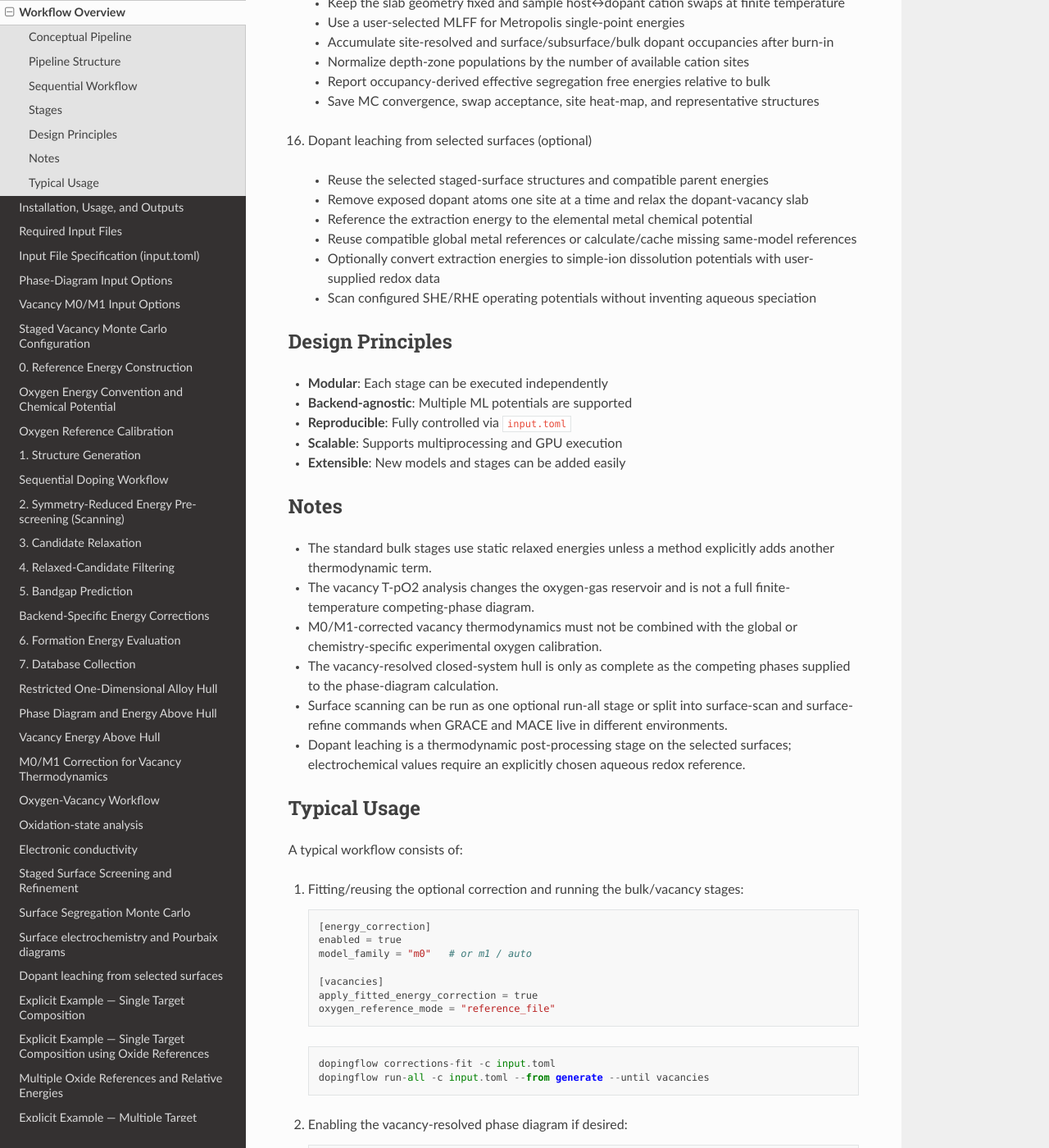
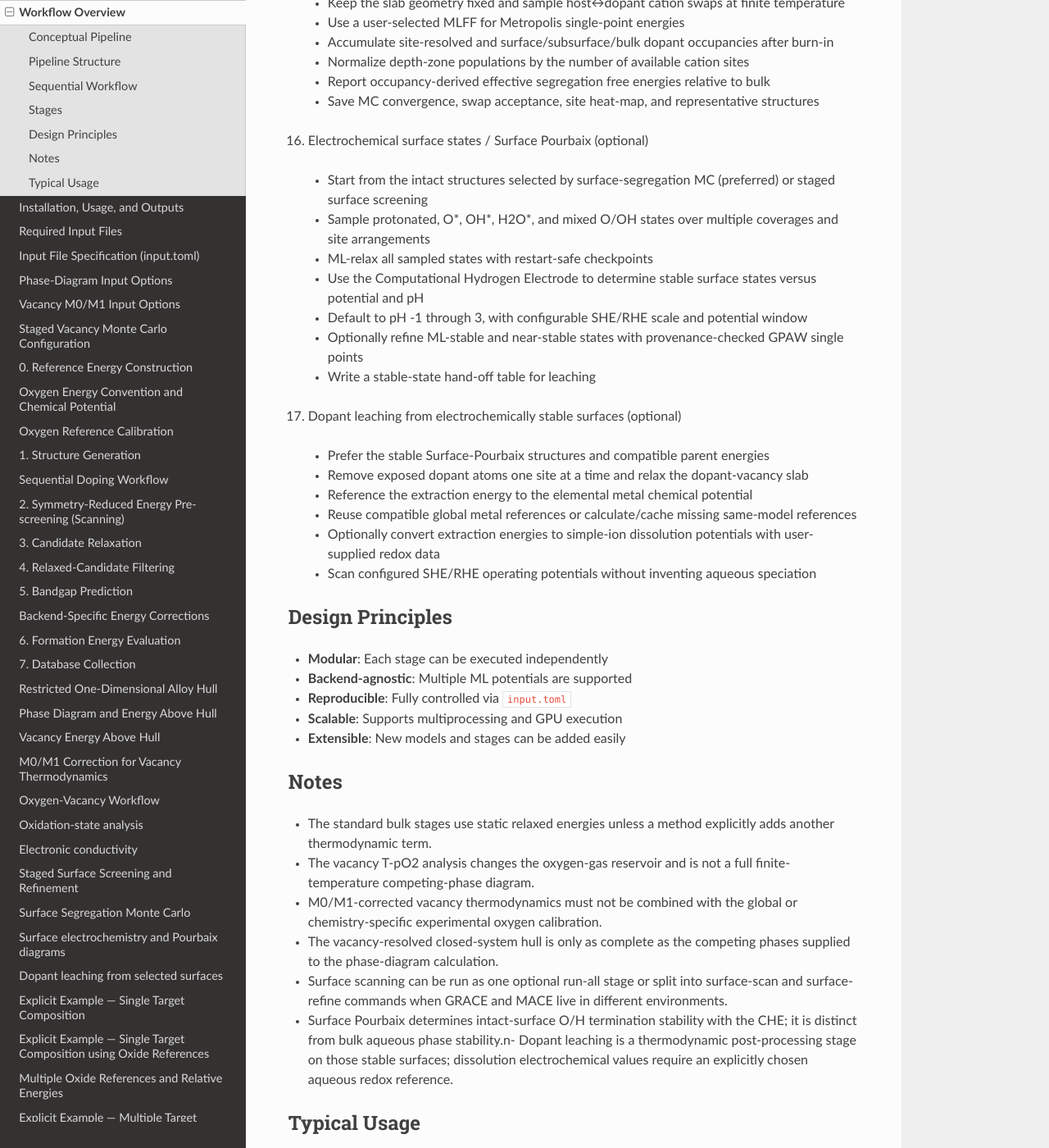
Before and after one commit to KazemZh/dopingflow, a Sphinx documentation site: the page built from docs/source/workflow_overview.rst, in a window 1280 px wide and 1400 px high, scrolled down 4335 px. Shown: the whole window at 82% size. Built offline with Sphinx 7.4.7 and the Read the Docs theme 3.1.0, drawn with Linux system fonts in a browser that asks for light colours; some of the changed text lies outside the part shown.

Commit message:
Place Surface Pourbaix between segregation and leaching in workflow docs

```diff
--- a/docs/source/workflow_overview.rst
+++ b/docs/source/workflow_overview.rst
@@ -209,9 +209,19 @@ grand-potential hull.
    - Report occupancy-derived effective segregation free energies relative to bulk
    - Save MC convergence, swap acceptance, site heat-map, and representative structures
 
-16. Dopant leaching from selected surfaces (optional)
+16. Electrochemical surface states / Surface Pourbaix (optional)
 
-   - Reuse the selected staged-surface structures and compatible parent energies
+   - Start from the intact structures selected by surface-segregation MC (preferred) or staged surface screening
+   - Sample protonated, O*, OH*, H2O*, and mixed O/OH states over multiple coverages and site arrangements
+   - ML-relax all sampled states with restart-safe checkpoints
+   - Use the Computational Hydrogen Electrode to determine stable surface states versus potential and pH
+   - Default to pH -1 through 3, with configurable SHE/RHE scale and potential window
+   - Optionally refine ML-stable and near-stable states with provenance-checked GPAW single points
+   - Write a stable-state hand-off table for leaching
+
+17. Dopant leaching from electrochemically stable surfaces (optional)
+
+   - Prefer the stable Surface-Pourbaix structures and compatible parent energies
    - Remove exposed dopant atoms one site at a time and relax the dopant-vacancy slab
    - Reference the extraction energy to the elemental metal chemical potential
    - Reuse compatible global metal references or calculate/cache missing same-model references
@@ -240,7 +250,7 @@ Notes
 - The vacancy-resolved closed-system hull is only as complete as the competing
   phases supplied to the phase-diagram calculation.
 - Surface scanning can be run as one optional run-all stage or split into surface-scan and surface-refine commands when GRACE and MACE live in different environments.
-- Dopant leaching is a thermodynamic post-processing stage on the selected surfaces; electrochemical values require an explicitly chosen aqueous redox reference.
+- Surface Pourbaix determines intact-surface O/H termination stability with the CHE; it is distinct from bulk aqueous phase stability.\n- Dopant leaching is a thermodynamic post-processing stage on those stable surfaces; dissolution electrochemical values require an explicitly chosen aqueous redox reference.
 
 Typical Usage
 -------------
@@ -303,7 +313,16 @@ A typical workflow consists of:
       dopingflow surface-segregation -c input.toml --dry-run
       dopingflow surface-segregation -c input.toml
 
-8. Previewing and running dopant leaching on the selected surfaces:
+8. Sampling electrochemical surface states and building the surface Pourbaix map:
+
+   ::
+
+      dopingflow surface-pourbaix -c input.toml --dry-run
+      dopingflow surface-pourbaix -c input.toml
+
+   The default electrochemical window is pH -1 to 3 and 0--2 V vs SHE.
+
+9. Previewing and running dopant leaching on the electrochemically stable surfaces:
 
    ::
 
```
